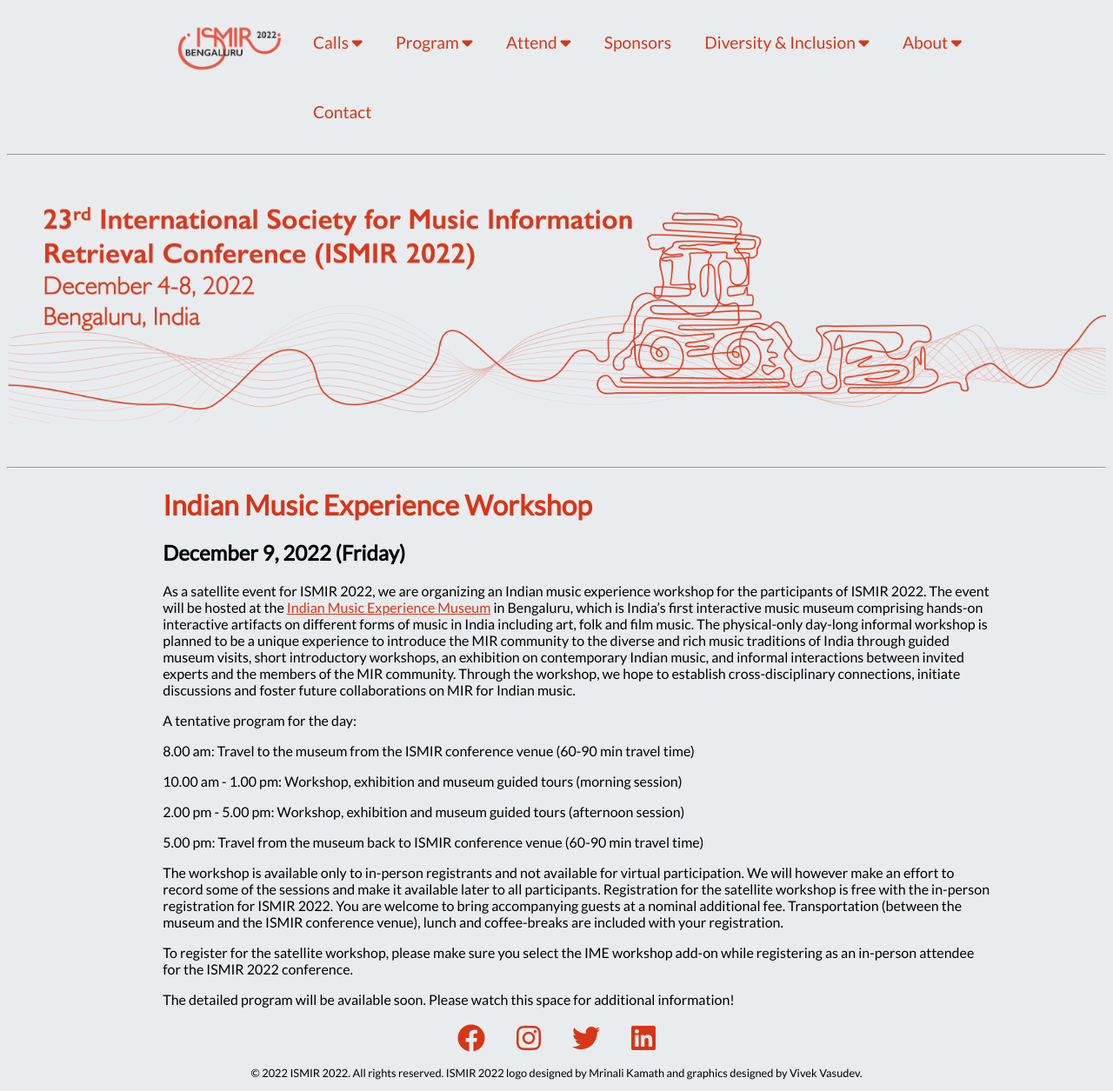
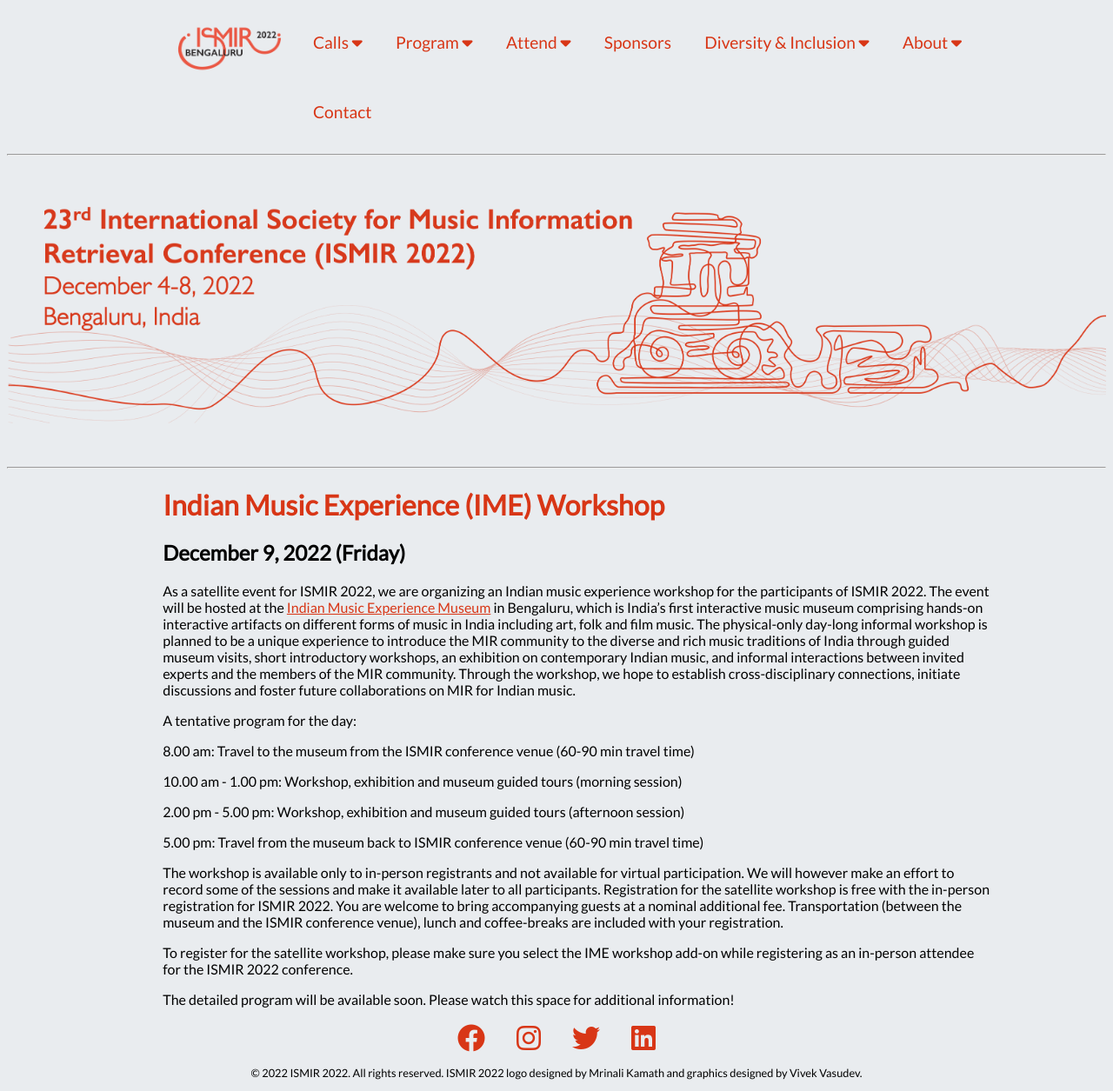
Before and after one commit to ismir2022/ismir2022.github.io, a Jekyll site: the page built from satellites/ime.md, in a window 1280 px wide. Shown: the whole page at 87% size. Built offline with Jekyll 4.4.1, drawn with Linux system fonts in a browser that asks for light colours; nearby versions of some CDN libraries.

Commit message:
Update ime.md

```diff
--- a/satellites/ime.md
+++ b/satellites/ime.md
@@ -2,7 +2,7 @@
 layout: page
 title: International Society for Music Information Retrieval
 ---
-# Indian Music Experience Workshop
+# Indian Music Experience (IME) Workshop
 
 ## December 9, 2022 (Friday)
 
```
